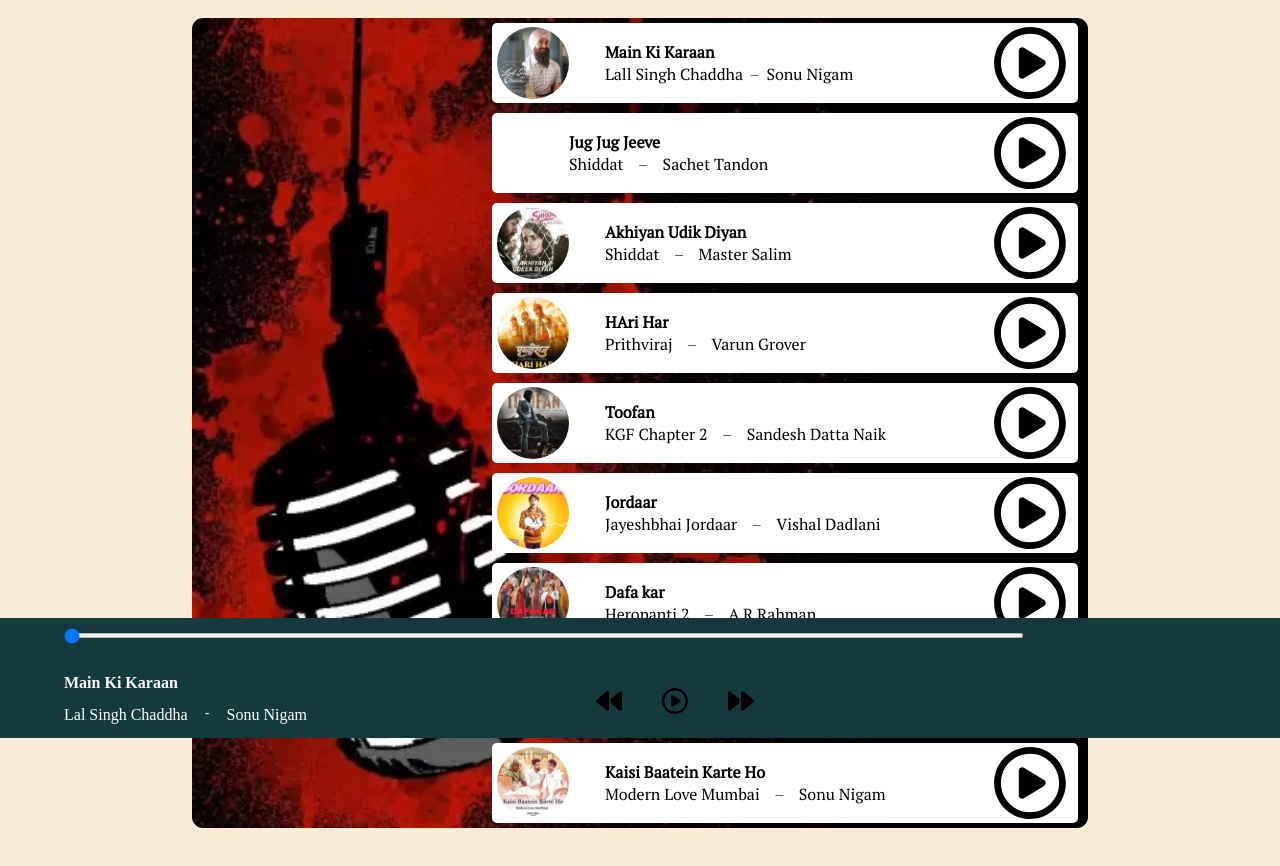
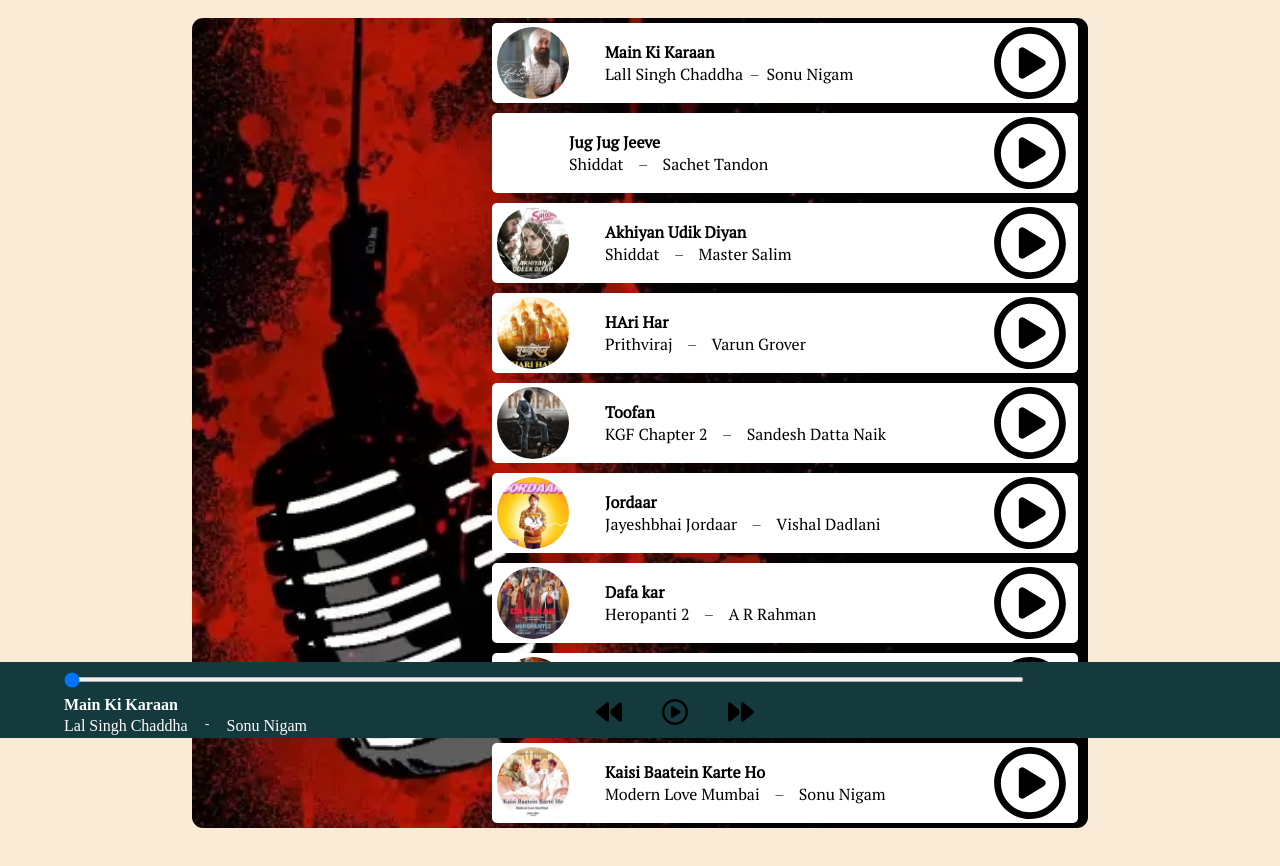
Before and after one commit to vikhyat27jain/Vibe----The-Music-Player, a plain HTML site: page index.html in a window 1280 px wide. Shown: the part 62-928 px from the top of the page. Drawn offline with Linux system fonts and the light colour scheme.

Commit message:
Update style.css

```diff
--- a/style.css
+++ b/style.css
@@ -61,6 +61,9 @@
     height: 90%;
     border-radius: 50px;
 }
+.songItemPlay{
+    cursor: pointer;
+}
 /* .timeStamp{
     margin: 0 23px;
 }
@@ -82,10 +85,11 @@
     grid-template-columns: 40% 40% 10%;
     grid-template-rows: auto auto;
     position: sticky;
-    height: 15vh;
+    bottom: 0;
+    /* height: 15vh; */
     background-color: #143a3e;
     color: white;
-    bottom: 0;
+
 }
 .progressBar{
     grid-column: 1/4;
```
